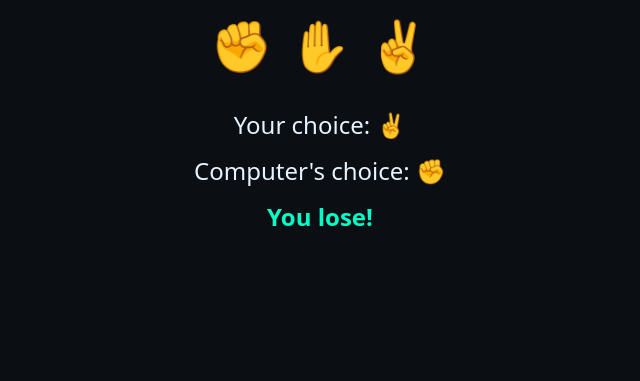
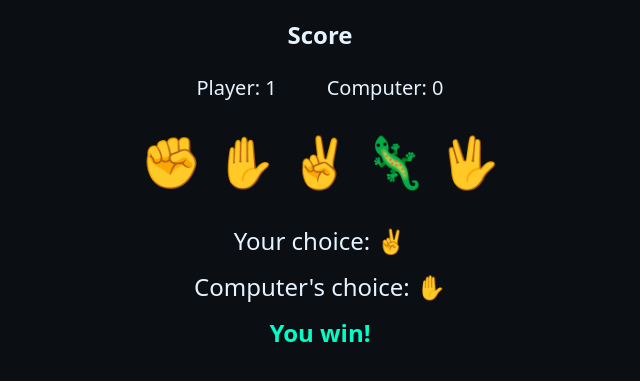
Before and after one commit to setrf/rockspapersscissors, a plain HTML site: page public/index.html in a window 1280 px wide. Both pictures are taken after a click on the button "✌️". Shown: the part 155-536 px from the top of the page, without its empty margins (320-960 px from the left). Drawn offline with Linux system fonts and the light colour scheme.

Commit message:
feat: Improve game with more choices and scoring

```diff
--- a/public/index.html
+++ b/public/index.html
@@ -9,10 +9,19 @@
   <body>
     <main class="container">
       <h1>Rock, Paper, Scissors</h1>
+      <div class="score-container">
+        <h2>Score</h2>
+        <div class="score">
+          <div class="player-score">Player: 0</div>
+          <div class="computer-score">Computer: 0</div>
+        </div>
+      </div>
       <div class="choices">
         <button class="choice" data-choice="rock">✊</button>
         <button class="choice" data-choice="paper">✋</button>
         <button class="choice" data-choice="scissors">✌️</button>
+        <button class="choice" data-choice="lizard">🦎</button>
+        <button class="choice" data-choice="spock">🖖</button>
       </div>
       <div class="results">
         <div class="player-choice"></div>
--- a/public/script.js
+++ b/public/script.js
@@ -2,11 +2,26 @@ const choices = document.querySelectorAll('[data-choice]');
 const playerChoiceDisplay = document.querySelector('.player-choice');
 const computerChoiceDisplay = document.querySelector('.computer-choice');
 const resultDisplay = document.querySelector('.result');
+const playerScoreDisplay = document.querySelector('.player-score');
+const computerScoreDisplay = document.querySelector('.computer-score');
+
+let playerScore = 0;
+let computerScore = 0;
 
 const choicesMap = {
   rock: '✊',
   paper: '✋',
-  scissors: '✌️'
+  scissors: '✌️',
+  lizard: '🦎',
+  spock: '🖖'
+};
+
+const rules = {
+  rock: ['scissors', 'lizard'],
+  paper: ['rock', 'spock'],
+  scissors: ['paper', 'lizard'],
+  lizard: ['spock', 'paper'],
+  spock: ['scissors', 'rock']
 };
 
 choices.forEach(choice => {
@@ -18,11 +33,20 @@ choices.forEach(choice => {
     playerChoiceDisplay.textContent = `Your choice: ${choicesMap[playerChoice]}`;
     computerChoiceDisplay.textContent = `Computer's choice: ${choicesMap[computerChoice]}`;
     resultDisplay.textContent = winner;
+
+    if (winner === 'You win!') {
+      playerScore++;
+    } else if (winner === 'You lose!') {
+      computerScore++;
+    }
+
+    playerScoreDisplay.textContent = `Player: ${playerScore}`;
+    computerScoreDisplay.textContent = `Computer: ${computerScore}`;
   });
 });
 
 function getComputerChoice() {
-  const choices = ['rock', 'paper', 'scissors'];
+  const choices = ['rock', 'paper', 'scissors', 'lizard', 'spock'];
   const randomIndex = Math.floor(Math.random() * choices.length);
   return choices[randomIndex];
 }
@@ -32,11 +56,7 @@ function getWinner(player, computer) {
     return "It's a draw!";
   }
 
-  if (
-    (player === 'rock' && computer === 'scissors') ||
-    (player === 'paper' && computer === 'rock') ||
-    (player === 'scissors' && computer === 'paper')
-  ) {
+  if (rules[player].includes(computer)) {
     return 'You win!';
   } else {
     return 'You lose!';
--- a/public/style.css
+++ b/public/style.css
@@ -11,8 +11,22 @@ body { background: var(--bg); color: var(--fg); font: 16px/1.5 system-ui, -apple
 .container { max-width: 720px; margin: 10vh auto; padding: 24px; text-align: center; }
 h1 { margin: 0 0 12px; }
 
+.score-container {
+  margin-bottom: 30px;
+}
+
+.score {
+  display: flex;
+  justify-content: center;
+  gap: 50px;
+  font-size: 20px;
+}
+
 .choices {
   margin: 20px 0;
+  display: flex;
+  flex-wrap: wrap;
+  justify-content: center;
 }
 
 .choice {
```
